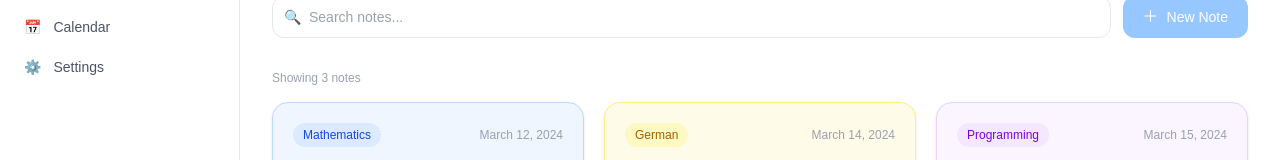
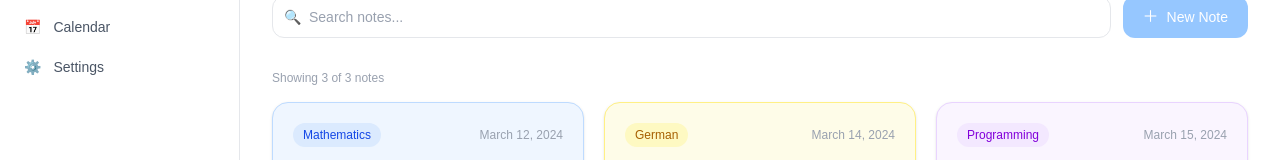
Before and after one commit to bruce10wayneofficial-png/student-life-dashboard, a Next.js app: page /notes in a window 1280 px wide. Shown: the part 196-356 px from the top of the page. Built offline with nearby package versions, Linux system fonts and the light colour scheme.

Commit message:
add notees search functionality

```diff
--- a/app/notes/page.tsx
+++ b/app/notes/page.tsx
@@ -1,5 +1,8 @@
 // app/notes/page.tsx
 
+"use client";
+
+import { useState } from "react";
 import NoteCard from "@/components/notecard";
 
 // ─── Types ────────────────────────────────────────────────────────────────────
@@ -48,6 +51,28 @@ const exampleNotes: Note[] = [
 // ─── Page Component ───────────────────────────────────────────────────────────
 
 export default function NotesPage() {
+
+  // ── Search State ────────────────────────────────────────────────────────────
+
+  // Stores whatever the user is currently typing
+  const [searchTerm, setSearchTerm] = useState("");
+
+  // ── Filter Notes ────────────────────────────────────────────────────────────
+
+  // Convert the search text to lowercase so searching is not case-sensitive
+  const search = searchTerm.toLowerCase().trim();
+
+  // Keep notes that match the search text
+  const filteredNotes = exampleNotes.filter((note) => {
+    return (
+      note.title.toLowerCase().includes(search) ||
+      note.content.toLowerCase().includes(search) ||
+      note.subject.toLowerCase().includes(search)
+    );
+  });
+
+  // ─── UI ─────────────────────────────────────────────────────────────────────
+
   return (
     <div className="max-w-5xl mx-auto">
 
@@ -68,32 +93,36 @@ export default function NotesPage() {
 
         {/* Search Input */}
         <div className="relative flex-1">
+
+          {/* Search Icon */}
           <span className="absolute left-3 top-1/2 -translate-y-1/2 text-gray-400 text-sm">
             🔍
           </span>
 
           <input
             type="text"
+            value={searchTerm}
+            onChange={(e) => setSearchTerm(e.target.value)}
             placeholder="Search notes..."
-            disabled
             className="
               w-full pl-9 pr-4 py-2.5 text-sm rounded-xl
               border border-gray-200 bg-white text-gray-800
-              placeholder-gray-400 cursor-not-allowed
+              placeholder-gray-400
               focus:outline-none focus:ring-2 focus:ring-blue-300
+              focus:border-transparent
               transition-all duration-200
             "
           />
+
         </div>
 
-        {/* New Note Button */}
+        {/* New Note Button — we'll make this work later */}
         <button
           disabled
           className="
             flex items-center justify-center gap-2
             px-5 py-2.5 bg-blue-400 text-white text-sm font-medium
             rounded-xl opacity-60 cursor-not-allowed
-            transition-colors duration-200
           "
         >
           <span className="text-base leading-none">＋</span>
@@ -104,13 +133,37 @@ export default function NotesPage() {
 
       {/* ── Notes Count ── */}
       <p className="text-xs text-gray-400 mb-4">
-        Showing {exampleNotes.length} notes
+        Showing {filteredNotes.length} of {exampleNotes.length} notes
       </p>
 
-      {/* ── Notes Grid ── */}
+      {/* ── Notes Grid / Empty State ── */}
+
+      {filteredNotes.length === 0 ? (
+
+        // Nothing matched the search
+        <div className="
+          flex flex-col items-center justify-center
+          py-16 text-center
+          bg-gray-50 border border-gray-100 rounded-2xl
+        ">
+          <span className="text-4xl mb-3">
+            🔍
+          </span>
+
+          <h2 className="text-lg font-semibold text-gray-700">
+            No notes found
+          </h2>
+
+          <p className="text-sm text-gray-400 mt-1">
+            Try searching for something else.
+          </p>
+        </div>
+
+      ) : (
+
         <div className="grid grid-cols-1 sm:grid-cols-2 lg:grid-cols-3 gap-5">
 
-        {exampleNotes.map((note) => (
+          {filteredNotes.map((note) => (
             <NoteCard
               key={note.id}
               title={note.title}
@@ -123,6 +176,8 @@ export default function NotesPage() {
 
         </div>
 
+      )}
+
     </div>
   );
 }
```
Lines whose indentation alone changed are shown as unchanged.
